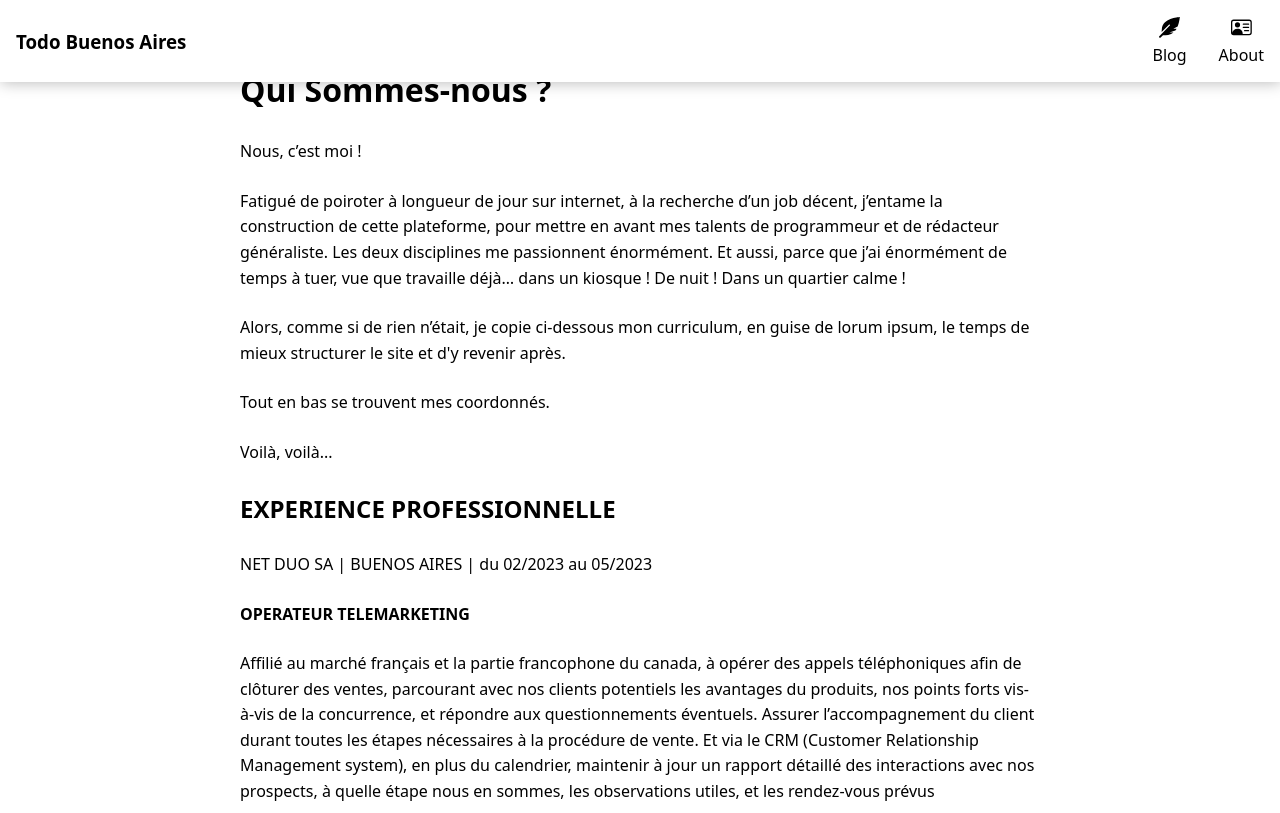
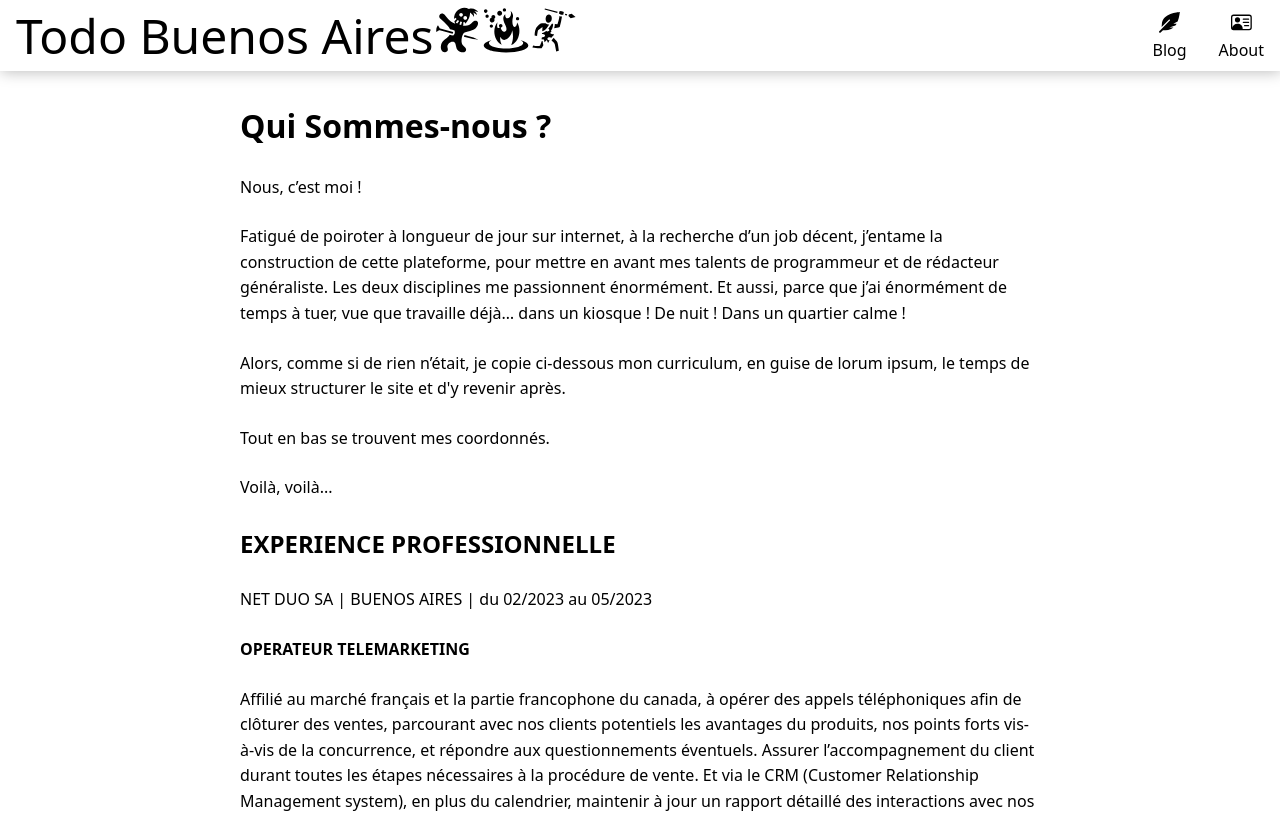
Before and after one commit to akliyachir/blog, a React (Vite) app in the folder client/: page /about in a window 1280 px wide. Shown: the top 813 px of the page. Built offline with nearby package versions, Linux system fonts and the light colour scheme.

Commit message:
horizontal menu

```diff
--- a/client/src/1_Navigation/1_HeaderMain/1_LogoHeaderSite/LogoHeaderSite.css
+++ b/client/src/1_Navigation/1_HeaderMain/1_LogoHeaderSite/LogoHeaderSite.css
@@ -1,10 +1,17 @@
-.LogoHeaderSite {
+
+.LogoHeaderSiteSmall a, .LogoHeaderSiteMedium a {
  color: #000;
  cursor: pointer;
+ text-decoration: none;
+ font-family:system-ui, -apple-system, BlinkMacSystemFont, 'Segoe UI', Roboto, Oxygen, Ubuntu, Cantarell, 'Open Sans', 'Helvetica Neue', sans-serif
+
 }
 
 
-.LogoHeaderSite a {
- color: #000;
- text-decoration: none;
+.LogoHeaderSiteSmall{
+ font-size: 2rem;
 }
+
+.LogoHeaderSiteMedium{
+font-size: 3rem;
+}
--- a/client/src/1_Navigation/1_HeaderMain/1_LogoHeaderSite/LogoHeaderSite.jsx
+++ b/client/src/1_Navigation/1_HeaderMain/1_LogoHeaderSite/LogoHeaderSite.jsx
@@ -1,12 +1,35 @@
+import { useContext } from "react";
+import {
+  GiBurningEmbers,
+  GiCastle,
+  GiCastleRuins,
+  GiCaveman,
+  GiElvenCastle,
+  GiModernCity,
+  GiPush,
+  GiSandCastle,
+  GiVoodooDoll,
+} from "react-icons/gi";
 import "./LogoHeaderSite.css";
 
 import { NavLink } from "react-router-dom";
+import { PageWidthContext } from "../../../Context/PageWidthContext";
 
 export default function LogoHeaderSite() {
+  const { PageWidth } = useContext(PageWidthContext);
   return (
-    <div className="LogoHeaderSite">
+    <div
+      className={
+        PageWidth < 650 ? "LogoHeaderSiteSmall" : "LogoHeaderSiteMedium"
+      }
+    >
       <NavLink to={"/"}>
-        <h3>Todo Buenos Aires</h3>
+        <p>
+          Todo Buenos Aires
+          <GiVoodooDoll />
+          <GiBurningEmbers />
+          <GiCaveman />
+        </p>
       </NavLink>
     </div>
   );
--- a/client/src/1_Navigation/1_HeaderMain/HeaderMain.css
+++ b/client/src/1_Navigation/1_HeaderMain/HeaderMain.css
@@ -1,9 +1,10 @@
 .HeaderMain {
+ padding-inline: 1rem;
+ padding-block: .2rem;
  position: fixed;
  top: 0;
  width: 100%;
  background-color: #fff;
- padding: 1rem;
  display: flex;
  justify-content: space-between;
  align-items: center;
--- a/client/src/2_Pages/02_AboutUs.css
+++ b/client/src/2_Pages/02_AboutUs.css
@@ -1,4 +1,5 @@
 .AboutUs {
+ margin-top: 1rem;
  display: flex;
  flex-direction: column;
  gap: 1.5rem;
--- a/client/src/4_Components/02_HauteurAjustementSousHeader/HauteurAjustementSousHeader.css
+++ b/client/src/4_Components/02_HauteurAjustementSousHeader/HauteurAjustementSousHeader.css
@@ -1,3 +1,8 @@
-.HauteurAjustementSousHeader {
- background-color: yellow;
+
+.HauteurAjustementSousHeader_level_one {
+ height: 0;
 }
+.HauteurAjustementSousHeader_level_two {
+
+ height: 1.22rem;
+}
--- a/client/src/4_Components/02_HauteurAjustementSousHeader/HauteurAjustementSousHeader.jsx
+++ b/client/src/4_Components/02_HauteurAjustementSousHeader/HauteurAjustementSousHeader.jsx
@@ -1,9 +1,18 @@
+import { useContext } from "react";
 import "./HauteurAjustementSousHeader.css";
+import { PageWidthContext } from "../../Context/PageWidthContext";
 
 export default function HauteurAjustementSousHeader() {
+  const { PageWidth } = useContext(PageWidthContext);
+
   return (
     <div className="HauteurAjustementSousHeader">
-      HauteurAjustementSousHeader
+      {" "}
+      {PageWidth < 650 ? (
+        <div className="HauteurAjustementSousHeader_level_one"></div>
+      ) : (
+        <div className="HauteurAjustementSousHeader_level_two"></div>
+      )}
     </div>
   );
 }
--- a/client/src/RootLayout.jsx
+++ b/client/src/RootLayout.jsx
@@ -6,6 +6,7 @@ import VoileCloseSideMenu from "./1_Navigation/3_VoileCloseSideMenu/VoileCloseSi
 import FooterMain from "./1_Navigation/4_FooterMain/FooterMain";
 import PageWidthContextProvider from "./Context/PageWidthContext";
 import SideMenuToggleContextProvider from "./Context/SideMenuToggleContext";
+import HauteurAjustementSousHeader from "./4_Components/02_HauteurAjustementSousHeader/HauteurAjustementSousHeader";
 
 export default function RootLayout() {
   return (
@@ -16,6 +17,7 @@ export default function RootLayout() {
           <SideBarMainMenu />
           <VoileCloseSideMenu />
           <main className="MainContentContainerRootLayout">
+            <HauteurAjustementSousHeader />
             <Outlet />
           </main>
           <FooterMain />
```
